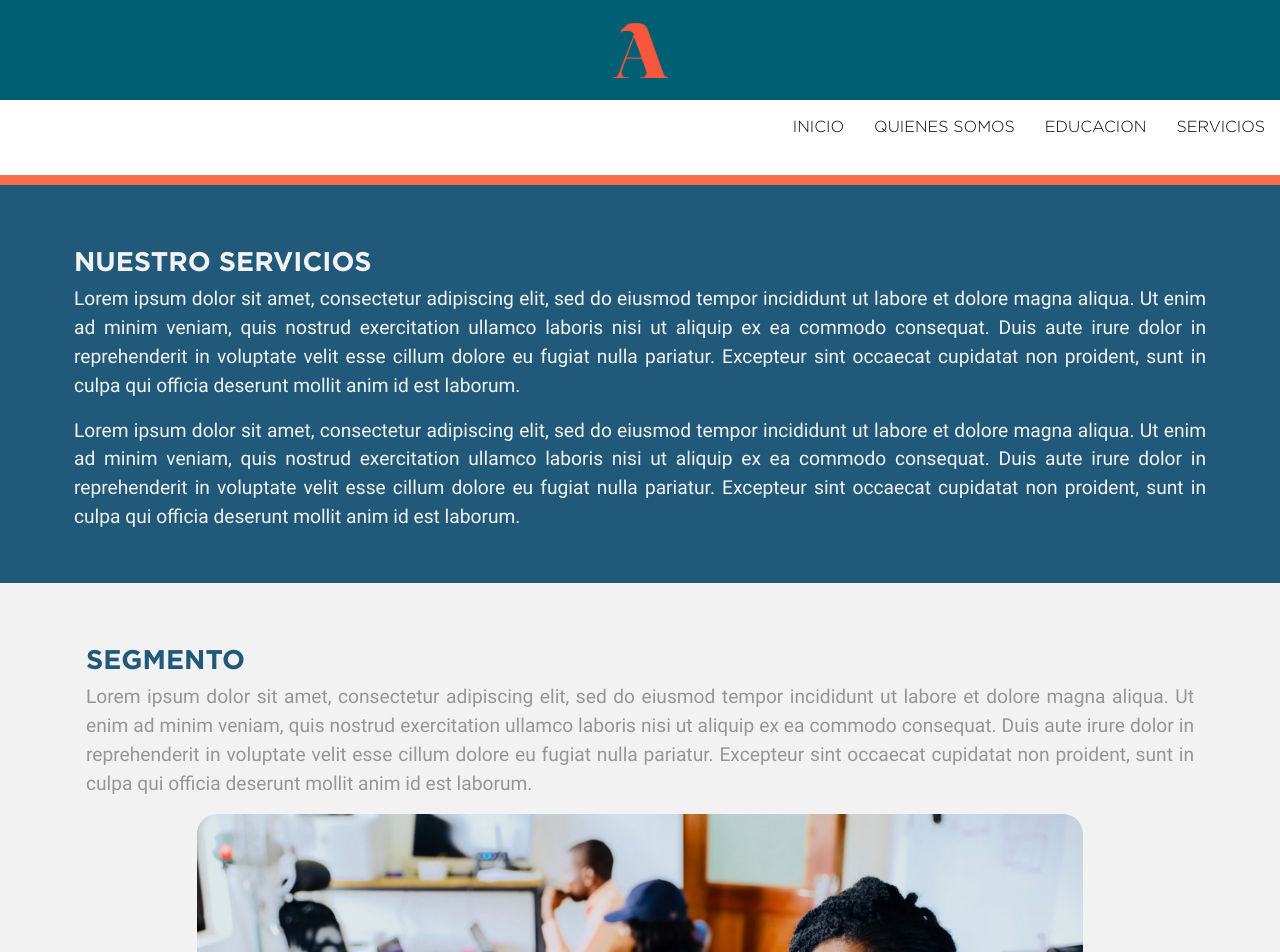
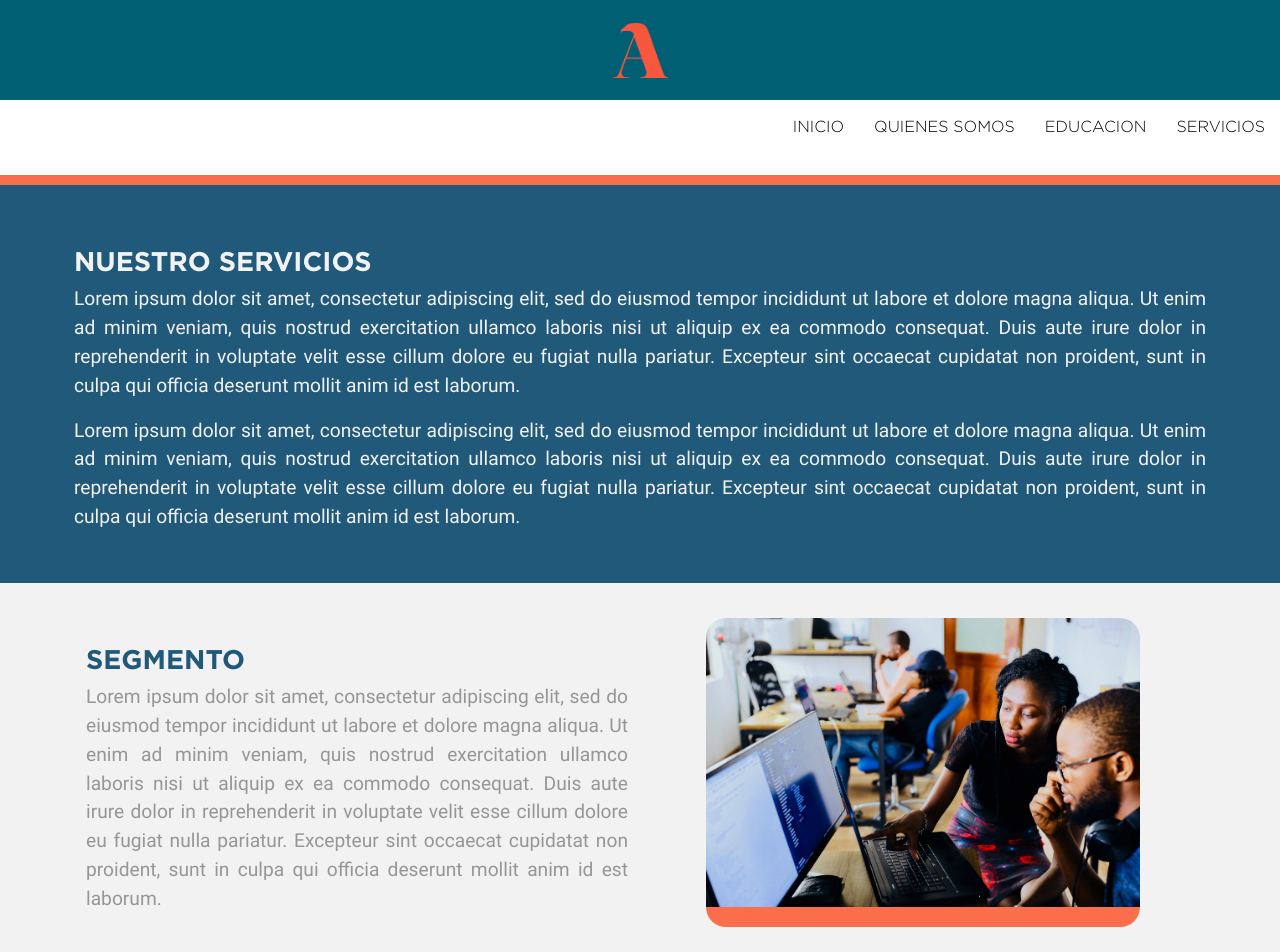
Before and after one commit to alexherlanda/amd-webapp, a React (Create React App) app: page /test in a window 1280 px wide. Shown: the top 952 px of the page. Built offline with nearby package versions, Linux system fonts and the light colour scheme.

Commit message:
Fix: styles to section segment

```diff
--- a/src/components/Section/Section.css
+++ b/src/components/Section/Section.css
@@ -77,9 +77,9 @@
 }
 
 @media (min-width: 320px) {
-  .row {
-    display: block !important;
-  }
+  /* .row {
+    display: block;
+  } */
   .section__container {
     padding: 10px !important;
     width: 100%;
@@ -88,9 +88,15 @@
     border: none;
     padding: 0 !important;
   }
+  .col {
+    flex: none;
+  }
 }
 
 @media (min-width: 576px) {
+  .col {
+    flex: 1 0 0%;
+  }
   .section__container {
     padding: 10px !important;
     width: 100%;
```
